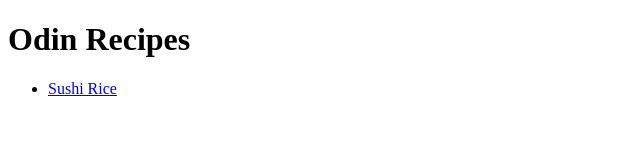
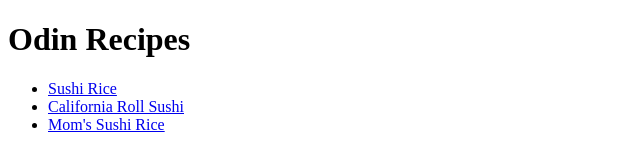
Before and after one commit to Fabian-CJ/Recipes, a plain HTML site: page index.html in a window 1280 px wide. Shown: the whole page, without its empty margins (0-640 px from the left). Drawn offline with Linux system fonts and the light colour scheme.

Commit message:
the title was corrected
The name that was predefined was changed

```diff
--- a/index.html
+++ b/index.html
@@ -3,7 +3,7 @@
 <head>
     <meta charset="UTF-8">
     <meta name="viewport" content="width=device-width, initial-scale=1.0">
-    <title>Document</title>
+    <title>Recipes</title>
 </head>
 <body>
 
@@ -11,6 +11,8 @@
     <div>
         <ul>
             <li> <a href="./recipes/sushi_rice.html">Sushi Rice</a></li>
+            <li> <a href="./recipes/california_roll_sushi.html ">California Roll Sushi</a></li>
+            <li> <a href="./recipes/mom_sushi_rice.html">Mom's Sushi Rice</a></li>
         </ul>
     </div>
 </body>
```
